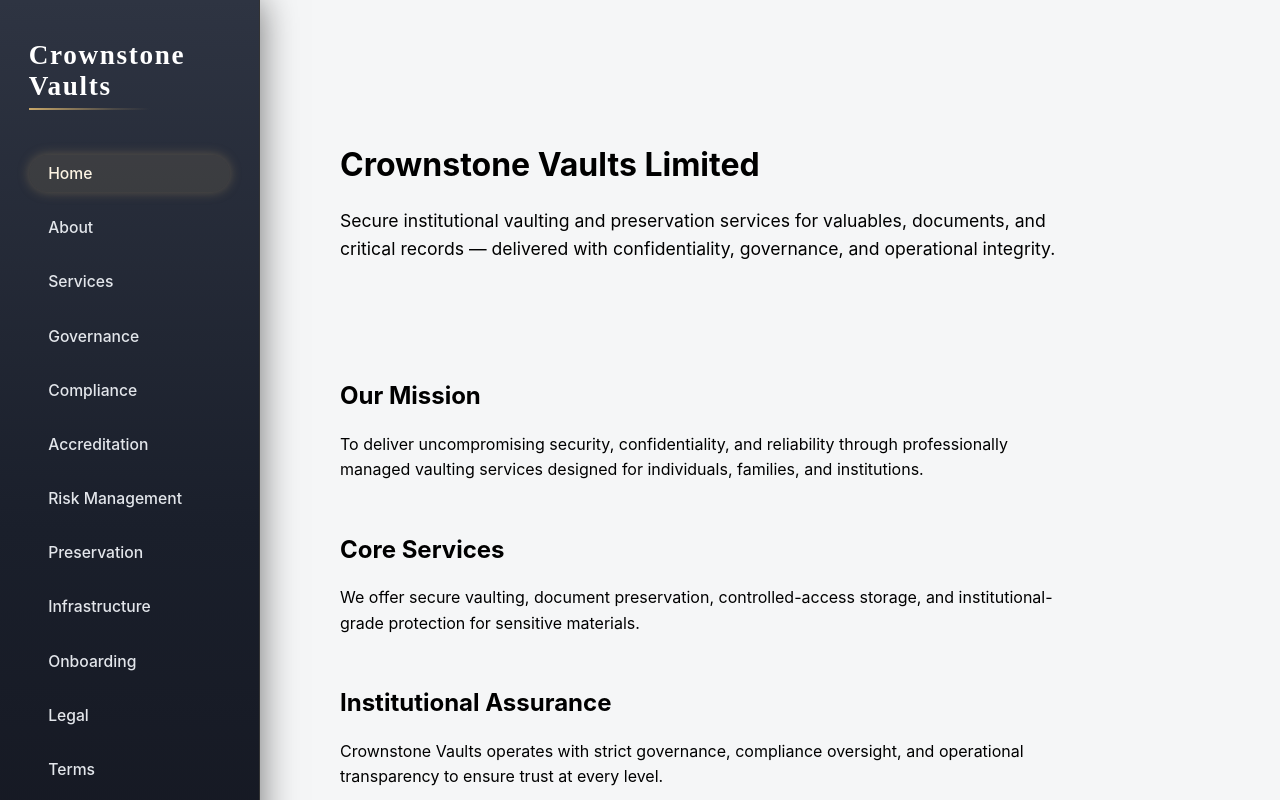
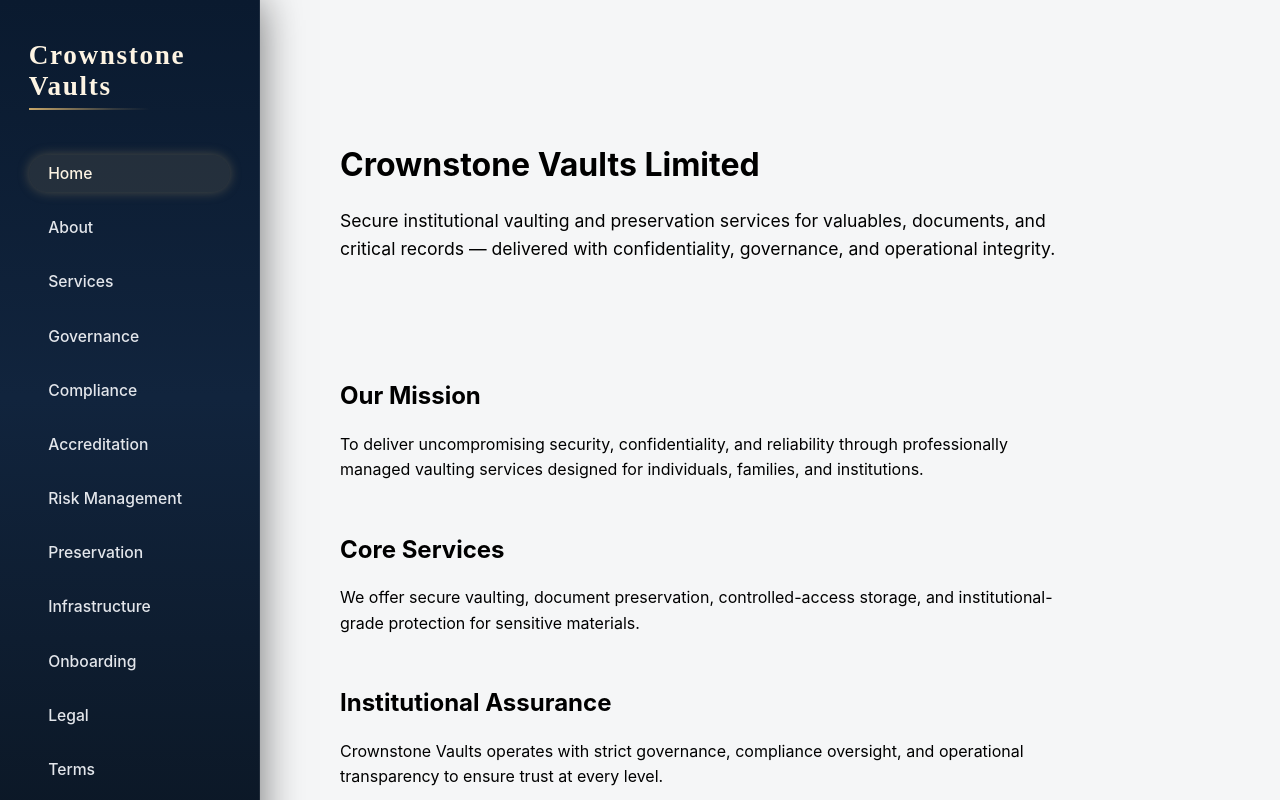
Before and after one commit to soulnlite/crownstone-vaults, a Next.js app: page / in a window 1280 px wide. Shown: the top 800 px of the page. Built offline with nearby package versions, Linux system fonts and the light colour scheme.

Commit message:
Sidebar quality upgrade

```diff
--- a/app/sidebar.tsx
+++ b/app/sidebar.tsx
@@ -52,7 +52,7 @@ export default function Sidebar() {
             padding: "0.6rem 1rem",
             borderRadius: "999px",
             border: "1px solid #C9A86A",
-            background: "#2E3442",
+            background: "#0D1B2A",
             color: "#F5F6F7",
             fontSize: "0.9rem",
             cursor: "pointer",
@@ -83,20 +83,22 @@ export default function Sidebar() {
         style={{
           width: "260px",
           minHeight: "100vh",
-          borderRight: "1px solid #333",
+          borderRight: "1px solid rgba(255,255,255,0.08)",
           padding: "2.5rem 1.8rem",
           boxSizing: "border-box",
           position: "fixed",
           left: 0,
           top: 0,
-          background: "linear-gradient(180deg, #2E3442 0%, #1A1F2B 60%, #151822 100%)",
+          background:
+            "linear-gradient(180deg, #0A1A2F 0%, #11243D 45%, #0B1623 100%)",
           color: "white",
           transform: open ? "translateX(0)" : "translateX(-100%)",
           transition: "transform 0.25s ease-out, box-shadow 0.25s ease-out",
-          boxShadow: "0 0 35px rgba(0,0,0,0.55)",
+          boxShadow: "0 0 40px rgba(0,0,0,0.55)",
           zIndex: 1002,
         }}
       >
+        {/* Brand Title */}
         <div
           style={{
             fontSize: "1.7rem",
@@ -104,6 +106,7 @@ export default function Sidebar() {
             fontWeight: 700,
             marginBottom: "2.8rem",
             letterSpacing: "0.06em",
+            color: "#FDF4E3",
           }}
         >
           Crownstone Vaults
@@ -118,6 +121,7 @@ export default function Sidebar() {
           ></div>
         </div>
 
+        {/* Navigation */}
         <nav style={{ display: "flex", flexDirection: "column", gap: "1.1rem" }}>
           {links.map((link) => {
             const active = isActive(link.href);
@@ -164,6 +168,7 @@ export default function Sidebar() {
                   }
                 }}
               >
+                {/* Gold Accent Bar */}
                 <div
                   style={{
                     width: "5px",
```
